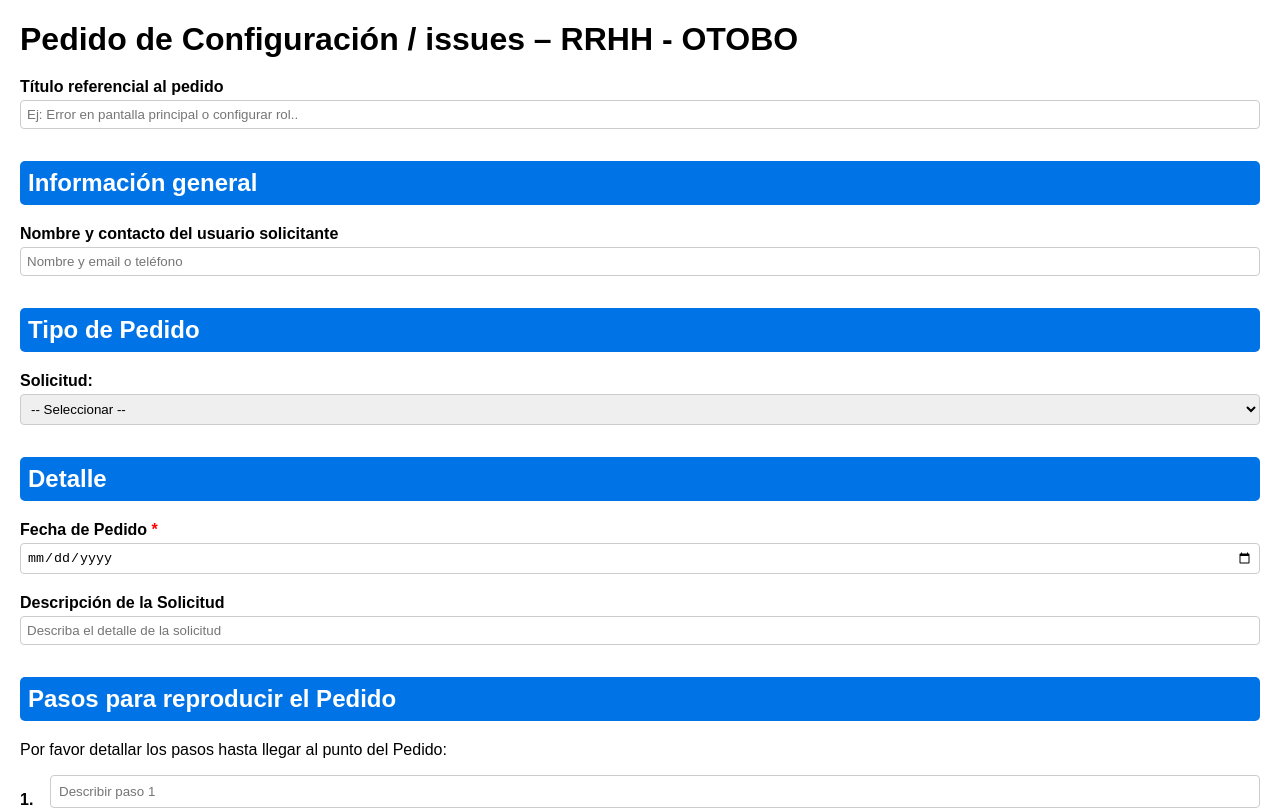
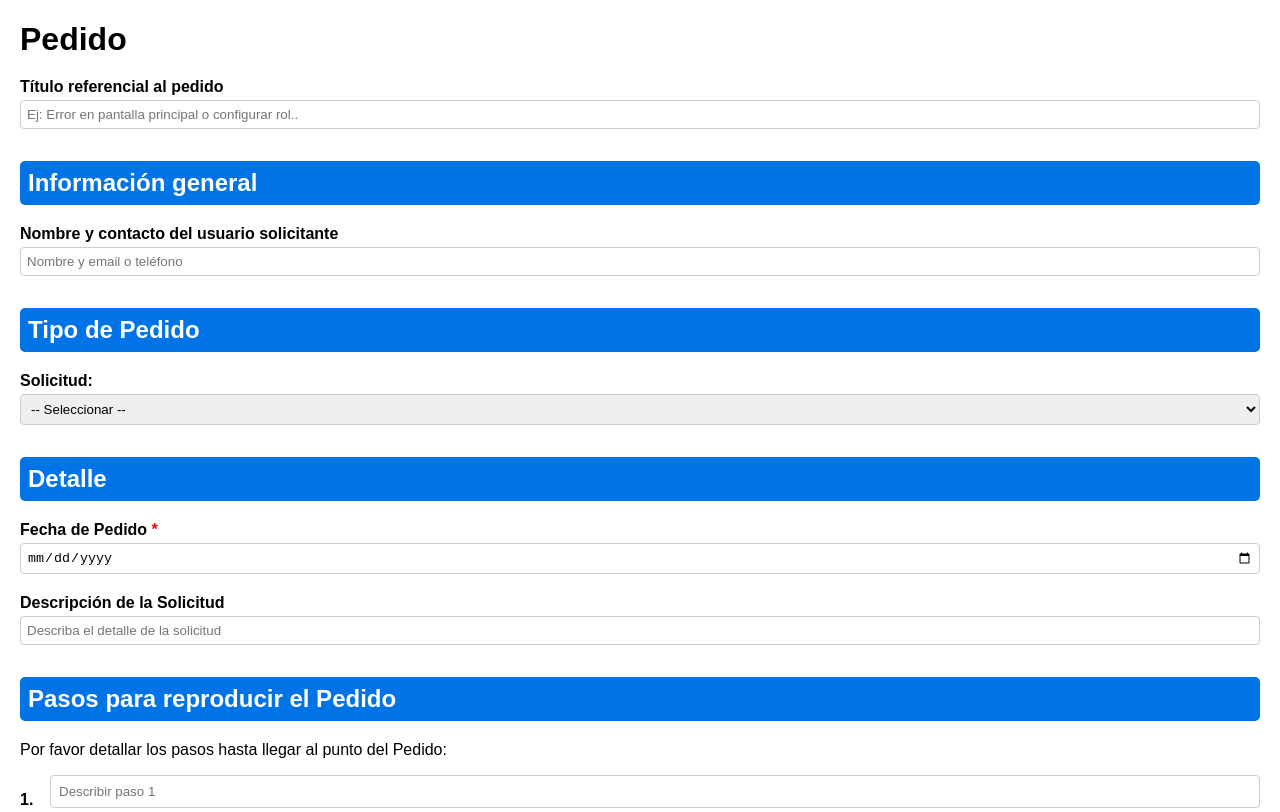
Before and after one commit to pcesar80/reporte_issues.github.ioi, a plain HTML site: page index.html in a window 1280 px wide. Shown: the top 812 px of the page. Drawn offline with nearby package versions, Linux system fonts and the light colour scheme.

Commit message:
Update index.html

```diff
--- a/index.html
+++ b/index.html
@@ -26,7 +26,7 @@
 </head>
 <body>
 
-<h1>Pedido de Configuración / issues – RRHH - OTOBO</h1>
+<h1>Pedido</h1>
 
 <form id="reportForm">
 
```
